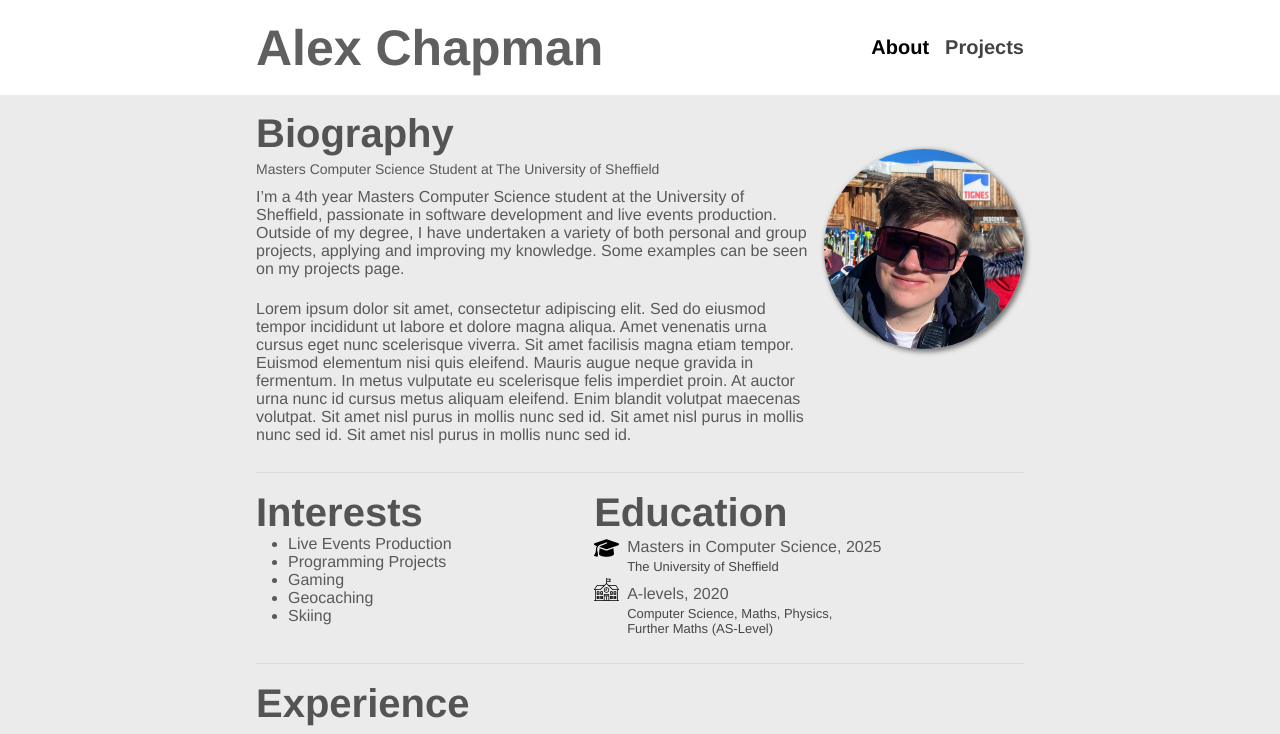
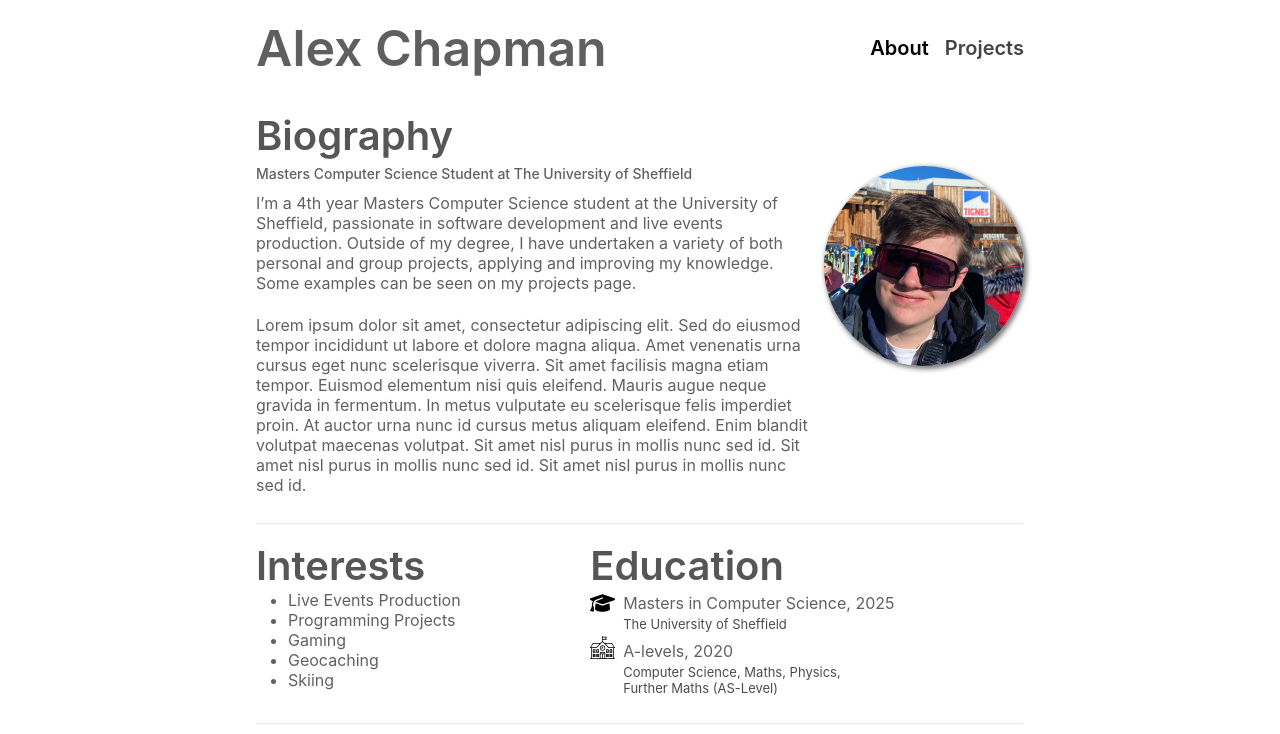
Before and after one commit to AlexChapman18/AlexChapman18.github.io, a React (Create React App) app: page /#/ in a window 1280 px wide. Shown: the top 734 px of the page. Built offline with nearby package versions, Linux system fonts and the light colour scheme.

Commit message:
Removed redundant code from App.js and deleted unused App.scss

```diff
--- a/src/App.scss
+++ /dev/null
@@ -1,6 +0,0 @@
-//font
-
-body {
-  font-family: Helvetica, sans-serif;
-  background-color: #EBEBEB;
-}
```
Also changed, not shown: src/App.js (+5 -10 lines).
